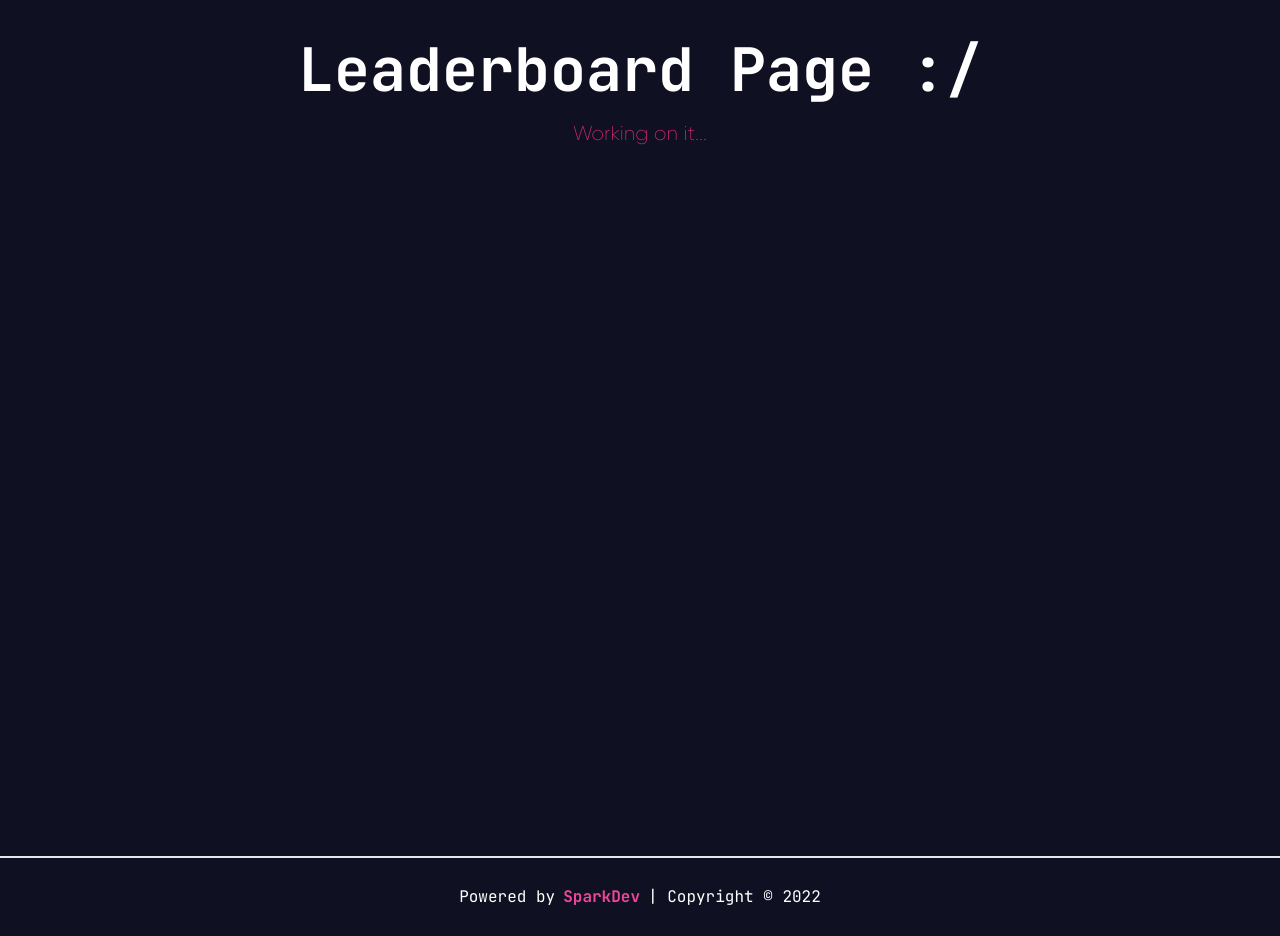
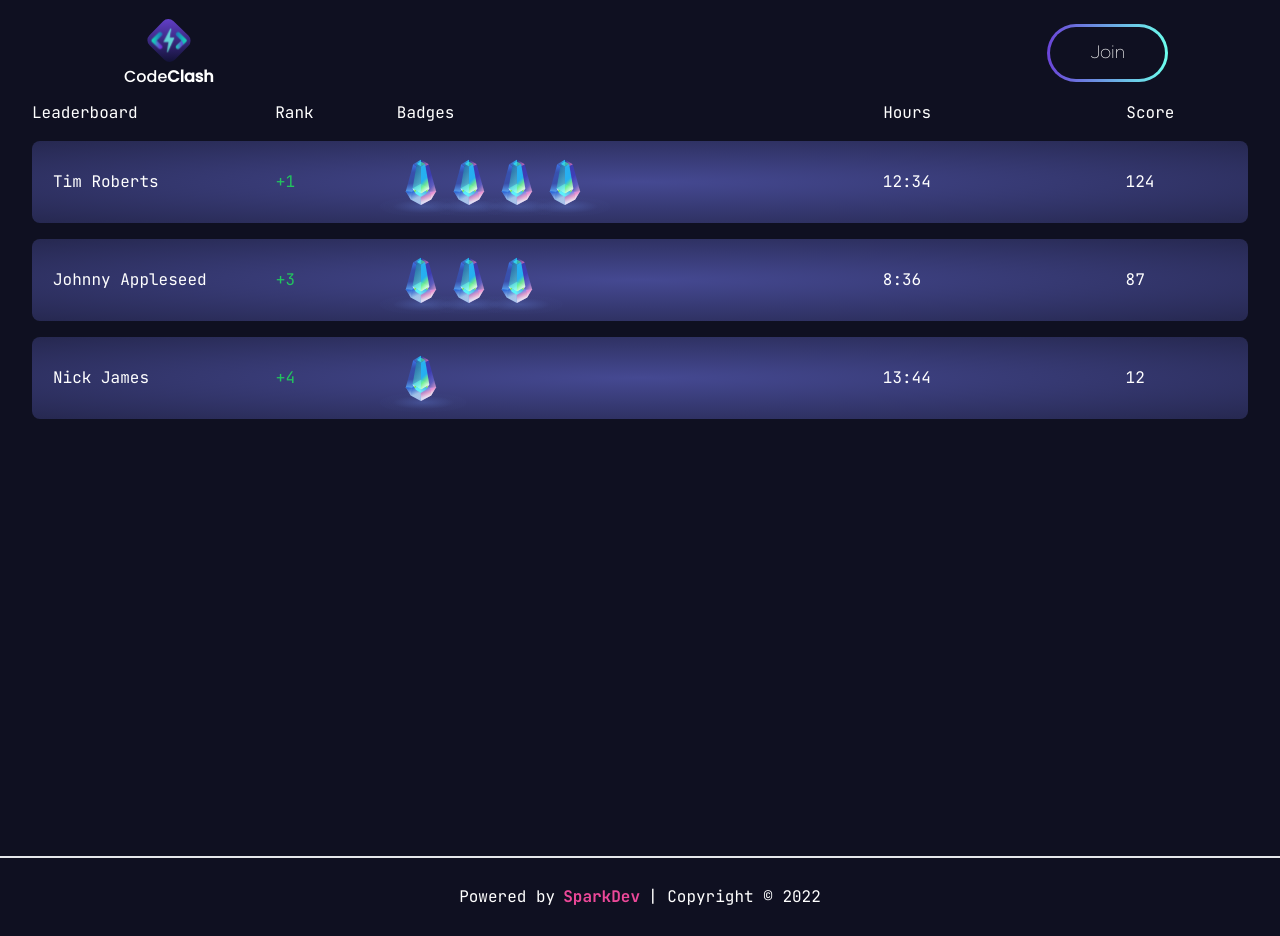
Before and after one commit to upe-webdev-2/codeclash-frontend, a Next.js app: page /leaderboard in a window 1280 px wide. Built offline with nearby package versions, Linux system fonts and the light colour scheme; no server answers.

Commit message:
Leaderboard page now renders the leaderboard component

```diff
--- a/src/pages/leaderboard.tsx
+++ b/src/pages/leaderboard.tsx
@@ -1,3 +1,5 @@
+import Navbar from "@/components/Navbar/Navbar";
+import LeaderboardList from "@/components/profile/leaderboard/leaderboard-list";
 import useStore from "@/helpers/store";
 import dynamic from "next/dynamic";
 import { useRouter } from "next/router";
@@ -6,10 +8,8 @@ import { useRouter } from "next/router";
 const DOM = () => {
   return (
     <>
-      <h1 className="text-6xl font-bold mb-5 pt-10 px-6">
-        Leaderboard Page :/
-      </h1>
-      <p className="text-xl text-pink-600">Working on it...</p>
+      <Navbar />
+      <LeaderboardList />
     </>
   );
 };
```
